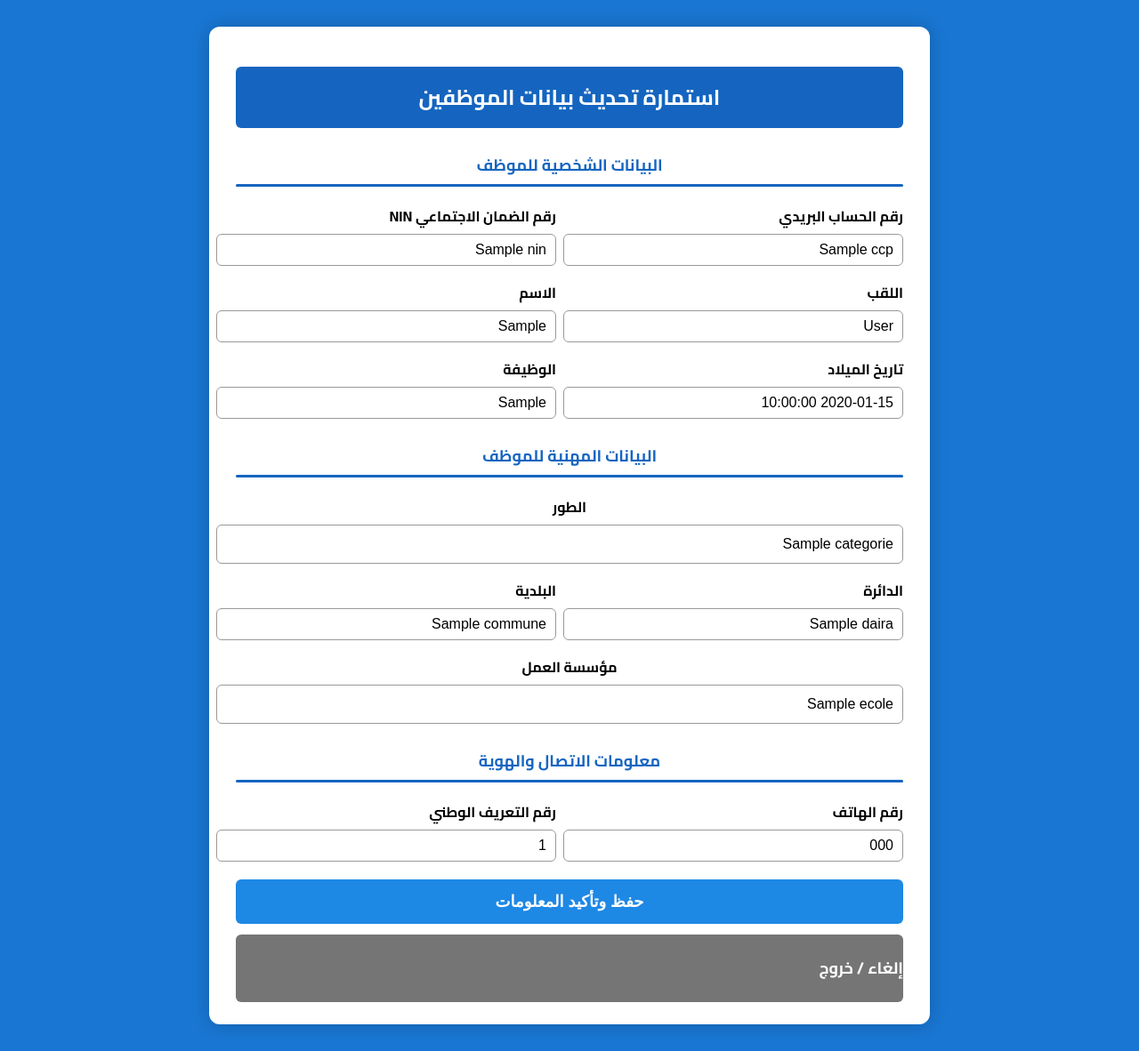
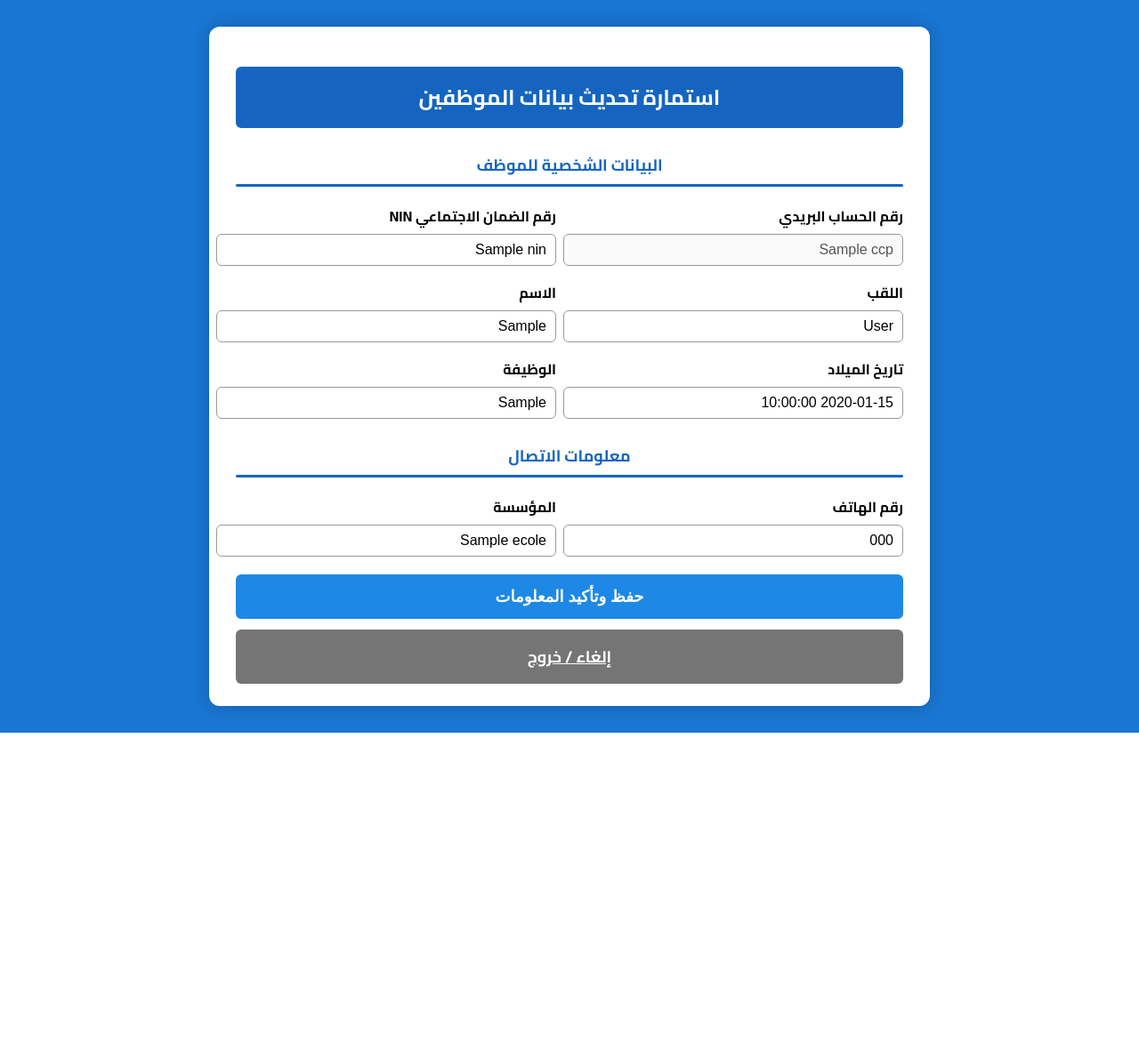
Before and after one commit to hocinebno3131-source/flask_app, a Flask app: template templates/edit_employee.html in a window 1280 px wide. Shown: the whole page at 89% size. After the commit the page ends 824 px from the top, so only its background shows below. Run offline with Flask 3, Linux system fonts and the light colour scheme; the template is opened without the code that fills it: most values are stand-ins (such as "Sample title", 1, 10 or a date in 2020).

Commit message:
Update edit_employee.html

```diff
--- a/templates/edit_employee.html
+++ b/templates/edit_employee.html
@@ -4,7 +4,6 @@
     <meta charset="UTF-8">
     <title>تحديث بيانات الموظف</title>
     <link href="https://fonts.googleapis.com/css2?family=Cairo:wght@400;700&display=swap" rel="stylesheet">
-
     <style>
         body {
             margin: 0;
@@ -15,7 +14,6 @@
             padding: 30px 0;
             direction: rtl;
         }
-
         .form-box {
             background: white;
             width: 750px;
@@ -23,16 +21,9 @@
             border-radius: 12px;
             box-shadow: 0 0 20px rgba(0,0,0,0.2);
         }
-
-        h2 {
-            text-align: center;
-            margin-bottom: 15px;
-            background: #1565c0;
-            color: white;
-            padding: 12px;
-            border-radius: 6px;
-            font-weight: 700;
-        }
+        h2, h3 { text-align: center; margin-bottom: 15px; }
+        h2 { background: #1565c0; color: white; padding: 12px; border-radius: 6px; font-weight: 700; }
+        h3 { color: #1565c0; font-weight: 600; }
 
         .section-title {
             font-weight: 600;
@@ -44,7 +35,6 @@
             position: relative;
             padding-bottom: 8px;
         }
-
         .section-title::after {
             content: "";
             display: block;
@@ -54,53 +44,13 @@
             margin-top: 5px;
             border-radius: 2px;
         }
-
-        .row {
-            display: flex;
-            justify-content: space-between;
-            margin-bottom: 15px;
-        }
-
-        .field {
-            width: 48%;
-        }
-
-        .field label {
-            display: block;
-            font-weight: 600;
-            margin-bottom: 5px;
-            text-align: right;
-        }
-
-        .field input {
-            width: 100%;
-            padding: 8px 10px;
-            border-radius: 6px;
-            border: 1px solid #999;
-            font-size: 16px;
-            text-align: right;
-        }
-
-        .single-field {
-            margin-bottom: 15px;
-            width: 100%;
-        }
-
-        .single-field label {
-            text-align: center;
-            display: block;
-            font-weight: 600;
-            margin-bottom: 5px;
-        }
-
-        .single-field input {
-            width: 100%;
-            padding: 12px 10px;
-            border-radius: 6px;
-            border: 1px solid #999;
-            font-size: 16px;
-            text-align: right;
-        }
+        .row { display: flex; justify-content: space-between; margin-bottom: 15px; }
+        .field { width: 48%; }
+        .field label { display: block; font-weight: 600; margin-bottom: 5px; text-align: right; }
+        .field input { width: 100%; padding: 8px 10px; border-radius: 6px; border: 1px solid #999; font-size: 16px; text-align: right; }
+        .single-field { margin-bottom: 15px; width: 100%; }
+        .single-field label { text-align: center; }
+        .single-field input { width: 100%; padding: 12px 10px; border-radius: 6px; border: 1px solid #999; font-size: 16px; text-align: right; }
 
         .buttons {
             display: flex;
@@ -108,7 +58,6 @@
             gap: 12px;
             margin-top: 20px;
         }
-
         .btn {
             padding: 14px 0;
             font-size: 18px;
@@ -117,38 +66,30 @@
             cursor: pointer;
             color: white;
             border: none;
+            text-align: center;
             transition: all 0.3s ease;
             width: 100%;
         }
-
-        .btn-save {
-            background: #1e88e5;
-        }
-
-        .btn-cancel {
-            background: #757575;
-        }
-
-        .btn:hover {
-            transform: scale(1.02);
-        }
+        .btn-save { background: #1e88e5; }
+        .btn-cancel { background: #757575; }
+        .btn:hover { transform: scale(1.02); }
     </style>
 </head>
-
 <body>
 
-<form class="form-box" method="POST" action="/edit">
-
+<div class="form-box">
     <h2>استمارة تحديث بيانات الموظفين</h2>
 
+    <form method="POST" action="/edit">
+        <!-- حقل CCP مخفي لإرساله مع الفورم -->
+        <input type="hidden" name="CCP" value="{{ employee.CCP }}">
+
         <div class="section-title">البيانات الشخصية للموظف</div>
-
         <div class="row">
             <div class="field">
                 <label>رقم الحساب البريدي</label>
-            <input type="text" name="CCP" value="{{ employee.CCP }}" readonly>
+                <input type="text" name="CCP_display" value="{{ employee.CCP }}" disabled>
             </div>
-
             <div class="field">
                 <label>رقم الضمان الاجتماعي NIN</label>
                 <input type="text" name="NIN" value="{{ employee.NIN or '' }}">
@@ -160,7 +101,6 @@
                 <label>اللقب</label>
                 <input type="text" name="last_name" value="{{ employee.last_name }}">
             </div>
-
             <div class="field">
                 <label>الاسم</label>
                 <input type="text" name="first_name" value="{{ employee.first_name }}">
@@ -172,57 +112,30 @@
                 <label>تاريخ الميلاد</label>
                 <input type="text" name="birth_date" value="{{ employee.birth_date }}">
             </div>
-
             <div class="field">
                 <label>الوظيفة</label>
                 <input type="text" name="poste_travail" value="{{ employee.poste_travail or '' }}">
             </div>
         </div>
 
-    <div class="section-title">البيانات المهنية للموظف</div>
-
-    <div class="single-field">
-        <label>الطور</label>
-        <input type="text" name="categorie" value="{{ employee.categorie or '' }}">
-    </div>
-
-    <div class="row">
-        <div class="field">
-            <label>الدائرة</label>
-            <input type="text" name="daira" value="{{ employee.daira or '' }}">
-        </div>
-
-        <div class="field">
-            <label>البلدية</label>
-            <input type="text" name="commune" value="{{ employee.commune or '' }}">
-        </div>
-    </div>
-
-    <div class="single-field">
-        <label>مؤسسة العمل</label>
-        <input type="text" name="ecole" value="{{ employee.ecole or '' }}">
-    </div>
-
-    <div class="section-title">معلومات الاتصال والهوية</div>
-
+        <div class="section-title">معلومات الاتصال</div>
         <div class="row">
             <div class="field">
                 <label>رقم الهاتف</label>
                 <input type="text" name="TEL" value="{{ employee.TEL }}">
             </div>
-
             <div class="field">
-            <label>رقم التعريف الوطني</label>
-            <input type="text" name="employee_id" value="{{ employee.employee_id or '' }}">
+                <label>المؤسسة</label>
+                <input type="text" name="ecole" value="{{ employee.ecole or '' }}">
             </div>
         </div>
 
         <div class="buttons">
             <button type="submit" class="btn btn-save">حفظ وتأكيد المعلومات</button>
-        <a href="/verify_account" class="btn btn-cancel" style="text-decoration:none; line-height:48px;">إلغاء / خروج</a>
+            <a href="/verify_account?ccp={{ employee.CCP }}" class="btn btn-cancel">إلغاء / خروج</a>
         </div>
-
     </form>
+</div>
 
 </body>
 </html>
```
Lines whose indentation alone changed are shown as unchanged.
